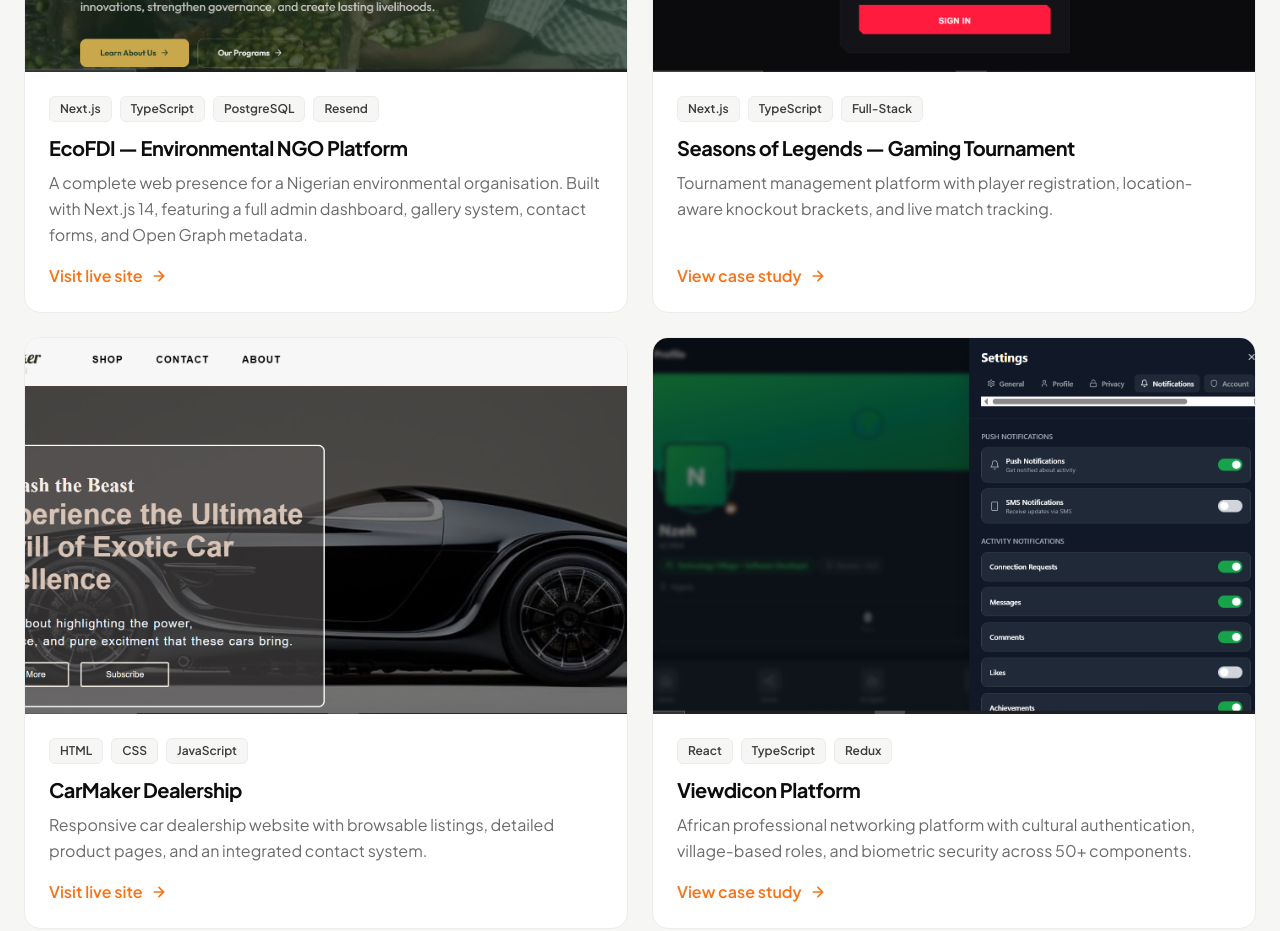
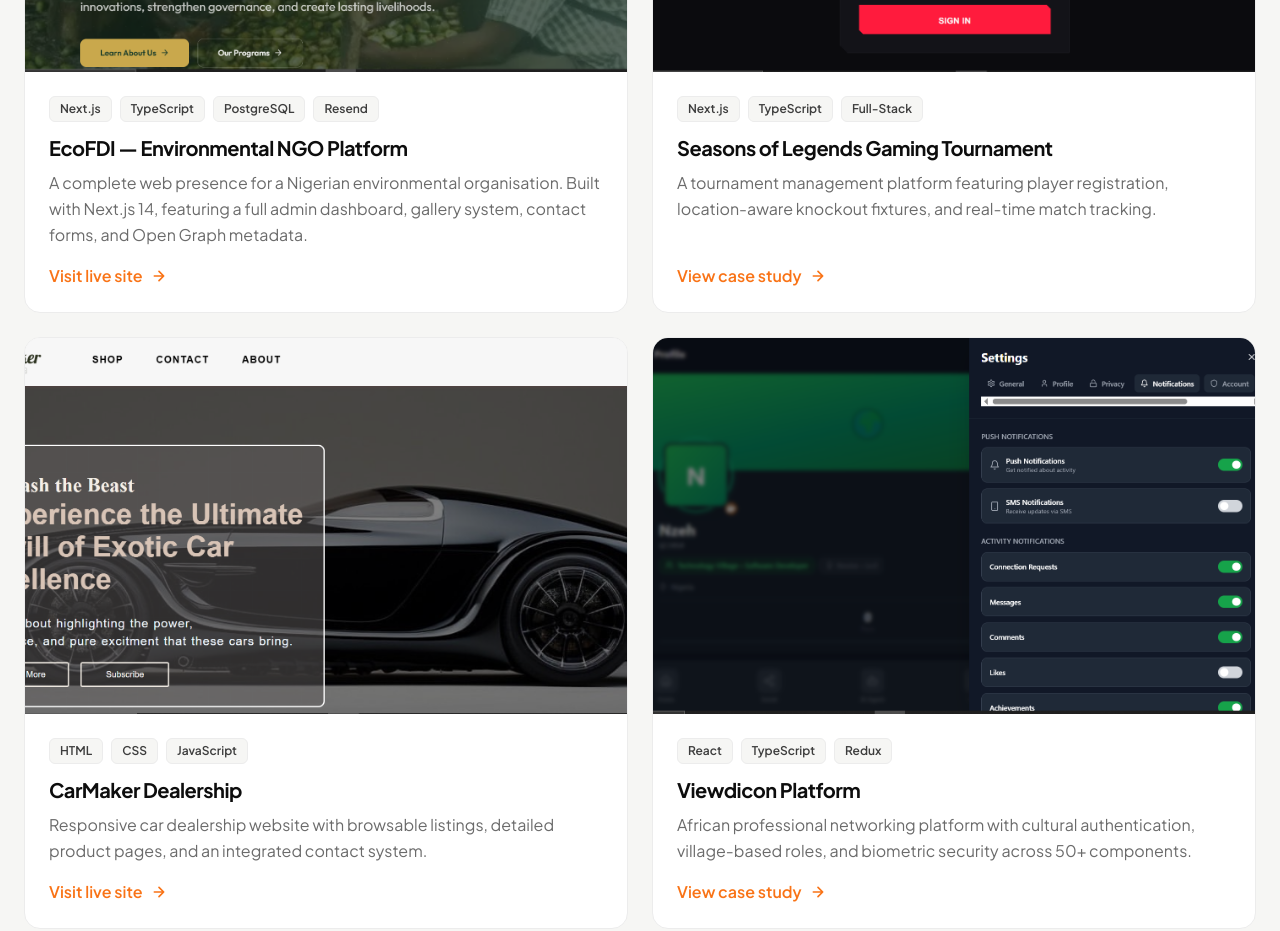
Before and after one commit to nzehrj/lft-portfolio, a Next.js app: page / in a window 1280 px wide. Shown: the part 2460-3391 px from the top of the page. Built offline with nearby package versions, Linux system fonts and the light colour scheme; a web font is replaced by a local one.

Commit message:
corrections

```diff
--- a/components/home/Work.tsx
+++ b/components/home/Work.tsx
@@ -16,11 +16,12 @@ const projects = [
     featured: true,
   },
   {
-    title: 'Seasons of Legends — Gaming Tournament',
-    desc: 'Tournament management platform with player registration, location-aware knockout brackets, and live match tracking.',
+    title: 'Seasons of Legends Gaming Tournament',
+    desc: 'A tournament management platform featuring player registration, location-aware knockout fixtures, and real-time match tracking.',
     tags: ['Next.js', 'TypeScript', 'Full-Stack'],
     image: '/images/seasonoflegend.png',
     href: '#',
+    type: 'Tournament Platform',
     featured: false,
   },
   {
--- a/components/projects/ProjectsGrid.tsx
+++ b/components/projects/ProjectsGrid.tsx
@@ -5,10 +5,10 @@ const projects = [
   {
     title: 'EcoFDI — Environmental NGO Platform',
     desc: 'A complete web presence for a Nigerian environmental organisation. Built with Next.js, featuring a full admin dashboard, gallery system, contact forms, and Open Graph metadata.',
-    tags: ['Next.js 14', 'TypeScript', 'PostgreSQL', 'Resend', 'Vercel'],
+    tags: ['Next.js', 'TypeScript', 'PostgreSQL', 'Resend', 'Vercel'],
     image: '/images/ecofdi2.png',
     href: 'https://ecofdi.org/',
-    type: 'Full-Stack Web Application',
+    type: 'Full-Stack Website',
     featured: true,
   },
   {
@@ -21,8 +21,8 @@ const projects = [
     featured: false,
   },
   {
-    title: 'Seasons of Legends — Gaming Tournament',
-    desc: 'Tournament management platform with player registration, location-aware knockout brackets, and live match tracking.',
+    title: 'Seasons of Legends Gaming Tournament',
+    desc: 'A tournament management platform featuring player registration, location-aware knockout fixtures, and real-time match tracking.',
     tags: ['Next.js', 'TypeScript', 'Full-Stack'],
     image: '/images/seasonoflegend.png',
     href: '#',
```
